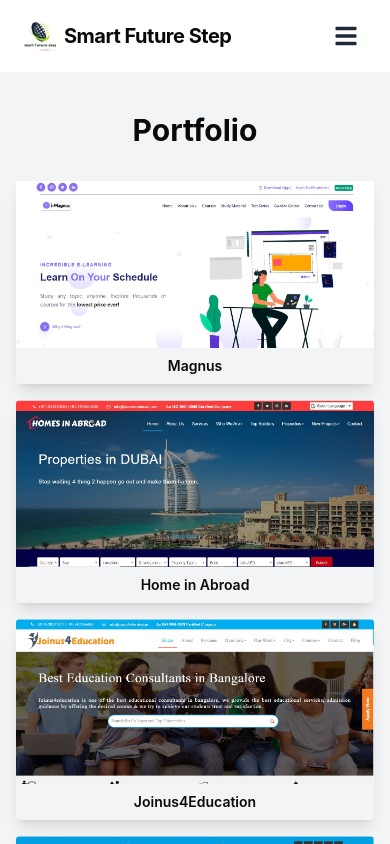
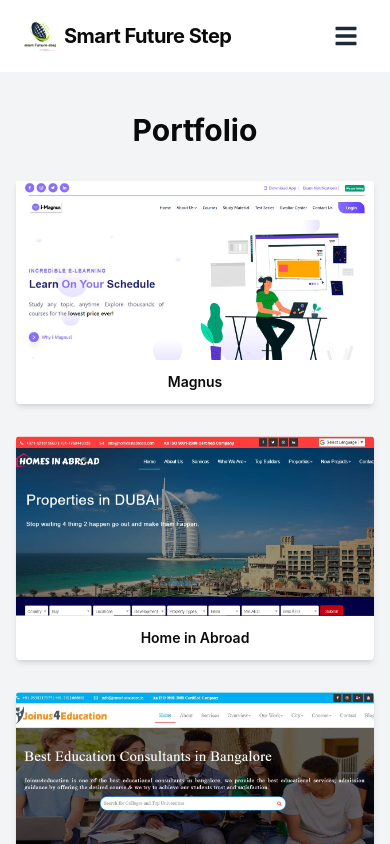
Before and after one commit to reactdev-anas/smart-future-step, a React (Vite) app: page /portfolio in a window 390 px wide. Shown: the top 844 px of the page. Built offline with nearby package versions, Linux system fonts and the light colour scheme.

Commit message:
New commit message of changes

```diff
--- a/src/components/Footer.jsx
+++ b/src/components/Footer.jsx
@@ -127,8 +127,7 @@
               <p className="text-sm text-gray-400 mb-6">
                 Stay updated with our latest innovations and offers.
               </p>
-
-              <div className="flex items-center bg-white/10 rounded-full p-1">
+              <div className="flex flex-col sm:flex-row items-stretch  sm:items-center bg-white/10 rounded-2xl sm:rounded-full p-2 lg:p-1 sm:gap-2 lg:gap-0">
                 <input
                   type="email"
                   placeholder="Enter your email"
@@ -138,6 +137,7 @@
                   Join
                 </button>
               </div>
+
             </div>
           </div>
 
--- a/src/components/portfolio/Portfolio.jsx
+++ b/src/components/portfolio/Portfolio.jsx
@@ -1,3 +1,60 @@
+// import React from "react";
+// import magnus from "../images/magnus.png";
+// import abroad from "../images/abroad.png";
+// import joinus from "../images/joinus.png";
+// import global from "../images/global.png";
+// import vedant from "../images/vedant.png";
+// import job from "../images/job.png";
+// import iilmt from "../images/iilmt.png";
+// import jarves from "../images/jarves.png";
+// import hotel from "../images/hostel.png";
+
+// const Portfolio = () => {
+//   const portfolio = [
+//     { id: 1, title: "Magnus", image: magnus },
+//     { id: 2, title: "Home in Abroad", image: abroad },
+//     { id: 3, title: "Joinus4Education", image: joinus },
+//     { id: 4, title: "Shri Vedanta Academy", image: vedant },
+//     { id: 5, title: "IILMT Education", image: iilmt },
+//     { id: 6, title: "Joinjobs CV Maker", image: job },
+//     { id: 7, title: "Jarves Edu Hub", image: jarves },
+//     { id: 8, title: "Joinus4global Education", image: global },
+//     { id: 9, title: "Satkar Hotels", image: hotel },
+//   ];
+
+//   return (
+//     <div className="py-10 bg-gray-100">
+//       <h3 className="text-3xl font-bold text-center mb-8">Portfolio</h3>
+
+
+//       <div className="max-w-280  mx-4 sm:mx-auto columns-1 sm:columns-2 lg:columns-3 gap-4 space-y-4">
+//         {portfolio.map((port) => (
+//           <div
+//             key={port.id}
+//             className="break-inside-avoid mb-4  rounded overflow-hidden shadow-lg "
+//           >
+//             <img
+//               src={port.image}
+//               alt={port.title}
+//               className="w-full object-cover"
+//               style={{ height: "auto" }} // natural height for Pinterest effect
+//             />
+//             {/* Optional title overlay */}
+//             <div className="p-2">
+//               <h4 className="text-sm font-semibold text-center">
+//                 {port.title}
+//               </h4>
+//             </div>
+//           </div>
+//         ))}
+//       </div>
+//     </div>
+//   );
+// };
+
+// export default Portfolio;
+
+
 import React from "react";
 import magnus from "../images/magnus.png";
 import abroad from "../images/abroad.png";
@@ -26,28 +83,39 @@
     <div className="py-10 bg-gray-100">
       <h3 className="text-3xl font-bold text-center mb-8">Portfolio</h3>
 
-      {/* Masonry Pinterest layout */}
-      <div className="max-w-280  mx-4 sm:mx-auto columns-1 sm:columns-2 lg:columns-3 gap-4 space-y-4">
+      {/* Container */}
+      <div className="max-w-7xl mx-auto px-4 sm:px-6 lg:px-8">
+
+        {/* Masonry Layout */}
+        <div className="columns-1 sm:columns-2 lg:columns-3 gap-5 space-y-8">
           {portfolio.map((port) => (
             <div
               key={port.id}
-            className="break-inside-avoid mb-4  rounded overflow-hidden shadow-lg "
+              className="break-inside-avoid rounded overflow-hidden shadow-md bg-white"
             >
               <img
                 src={port.image}
                 alt={port.title}
-              className="w-full object-cover"
-              style={{ height: "auto" }} // natural height for Pinterest effect
+                className="
+                  w-full
+                  object-cover
+                  h-45
+                  sm:h-55
+                  md:h-65
+                  lg:h-auto
+                "
               />
-            {/* Optional title overlay */}
-            <div className="p-2">
-              <h4 className="text-sm font-semibold text-center">
+
+              <div className="p-3">
+                <h4 className="text-sm sm:text-base font-semibold text-center">
                   {port.title}
                 </h4>
               </div>
             </div>
           ))}
         </div>
+
+      </div>
     </div>
   );
 };
```
Lines whose indentation alone changed are shown as unchanged.
